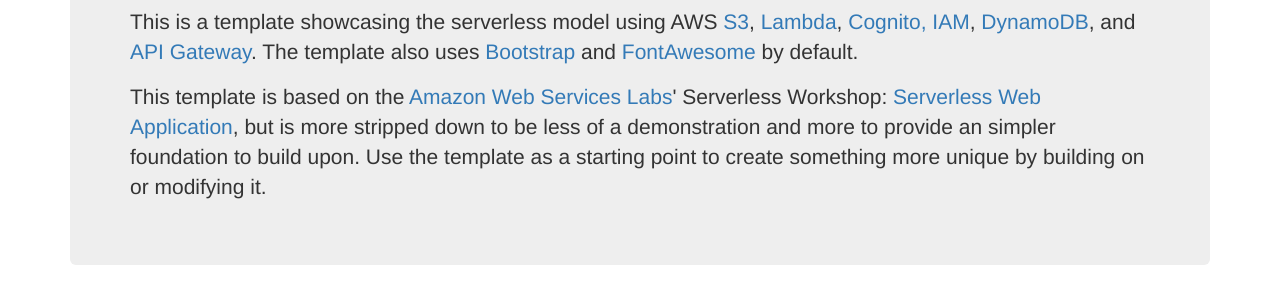
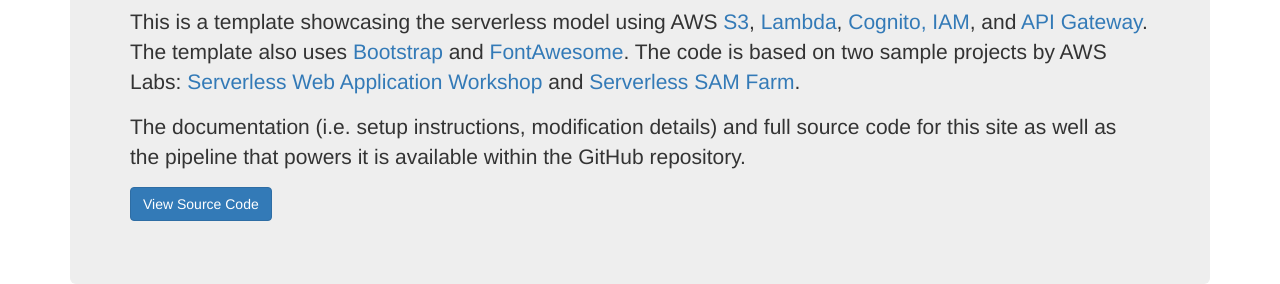
Before and after one commit to eeg3/serverless-pipeline, a website: page website/signin.html in a window 1280 px wide. Shown: the part 232-516 px from the top of the page. Drawn offline with Linux system fonts and the light colour scheme.

Commit message:
Finishing tweaks

```diff
--- a/website/signin.html
+++ b/website/signin.html
@@ -82,12 +82,18 @@
       <!-- Main jumbotron -->
       <div class="jumbotron">
         <h1>Serverless Template</h1>
-        <p>This is a template showcasing the serverless model using AWS <a href="https://aws.amazon.com/s3/">S3</a>, <a href="https://aws.amazon.com/lambda/">Lambda</a>, <a href="https://aws.amazon.com/cognito/">Cognito<a>,
-          <a href="https://aws.amazon.com/iam/">IAM</a>, <a href="https://aws.amazon.com/dynamodb/">DynamoDB</a>, and <a href="https://aws.amazon.com/api-gateway/">API Gateway</a>. The template also uses
-          <a href="https://getbootstrap.com/">Bootstrap</a> and <a href="http://fontawesome.io/">FontAwesome</a> by default.</p>
-        <p>This template is based on the <a href="https://github.com/awslabs">Amazon Web Services Labs</a>' Serverless
-          Workshop: <a href="https://github.com/awslabs/aws-serverless-workshops/tree/master/WebApplication">Serverless Web Application</a>, but is more stripped down to be less of a demonstration and more to provide an simpler
-          foundation to build upon.  Use the template as a starting point to create something more unique by building on or modifying it.</p>
+
+        <p>
+          This is a template showcasing the serverless model using AWS <a href="https://aws.amazon.com/s3/">S3</a>, <a href="https://aws.amazon.com/lambda/">Lambda</a>, <a href="https://aws.amazon.com/cognito/">Cognito<a>,
+          <a href="https://aws.amazon.com/iam/">IAM</a>, and <a href="https://aws.amazon.com/api-gateway/">API Gateway</a>. The template also uses <a href="https://getbootstrap.com/">Bootstrap</a> and
+          <a href="http://fontawesome.io/">FontAwesome</a>. The code is based on two sample projects by AWS Labs: <a href="https://github.com/awslabs/aws-serverless-workshops/tree/master/WebApplication/">Serverless Web Application Workshop</a>
+          and <a href="https://github.com/awslabs/aws-serverless-samfarm">Serverless SAM Farm</a>.
+        </p>
+        <p>
+          The documentation (i.e. setup instructions, modification details) and full source code for this site as well as the pipeline that powers it is available within the GitHub repository.
+        </p>
+          <a href="https://github.com/eeg3/serverless-pipeline" class="btn btn-primary">View Source Code</a>
+        </p>
       </div>
 
       <div class="page-header">
```
Also changed, not shown: website/farm.html (+12 -6 lines), website/index.html (+34 -6 lines), website/register.html (+12 -6 lines), website/verify.html (+12 -6 lines), README.md.
